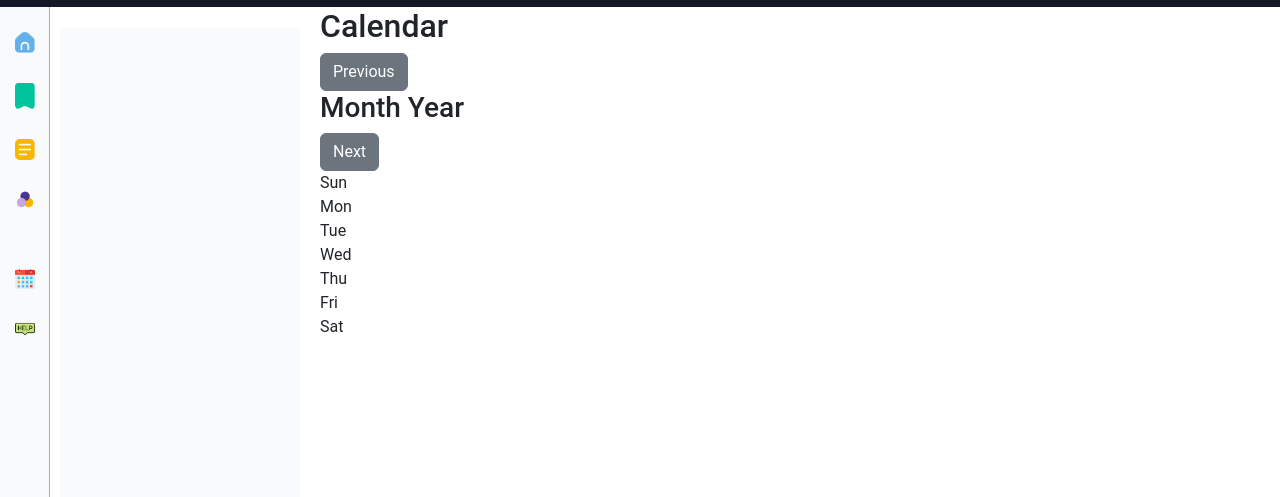
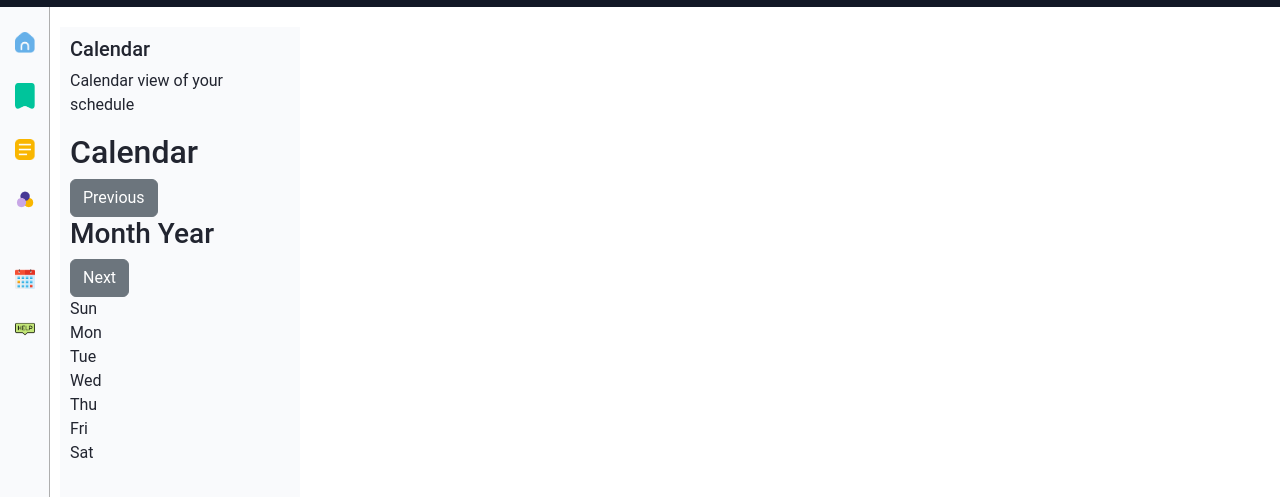
Before and after one commit to BetterDynamics/cabiNET, a browser extension: page html/index.html in a window 1280 px wide. Both pictures are taken after a click on the picture 24 px from the left and 345 px from the top of the page. Shown: the part 67-564 px from the top of the page. Drawn offline with nearby package versions, Linux system fonts and the light colour scheme.

```diff
--- a/css/index_style.css
+++ b/css/index_style.css
@@ -155,6 +155,7 @@
     margin-top: 20px;
     margin-left: 10px;
     padding: 10px;
+    border-color:#121826;
 }
 .sub-nav-header{
     color: #81858B;
@@ -187,12 +188,14 @@
     flex-direction: column;
 }
 
-#calendar {
+#calendar > {
     width: 100%;
     height: 100%;
     margin-left: 20px;
     display: box;
 }
+
+
 body{
     font-family: Roboto;
 }
--- a/html/index.html
+++ b/html/index.html
@@ -127,6 +127,9 @@
                     <h5>Projects</h5>
                     <p>Projects you are working on</p>
                 </div>
+                <div id="calendar" class="page-content">
+                    <h5>Calendar</h5>
+                    <p>Calendar view of your schedule</p>
             </div>
 
             <!-- Column 3: Content pane (Summary and highlights) -->
```
